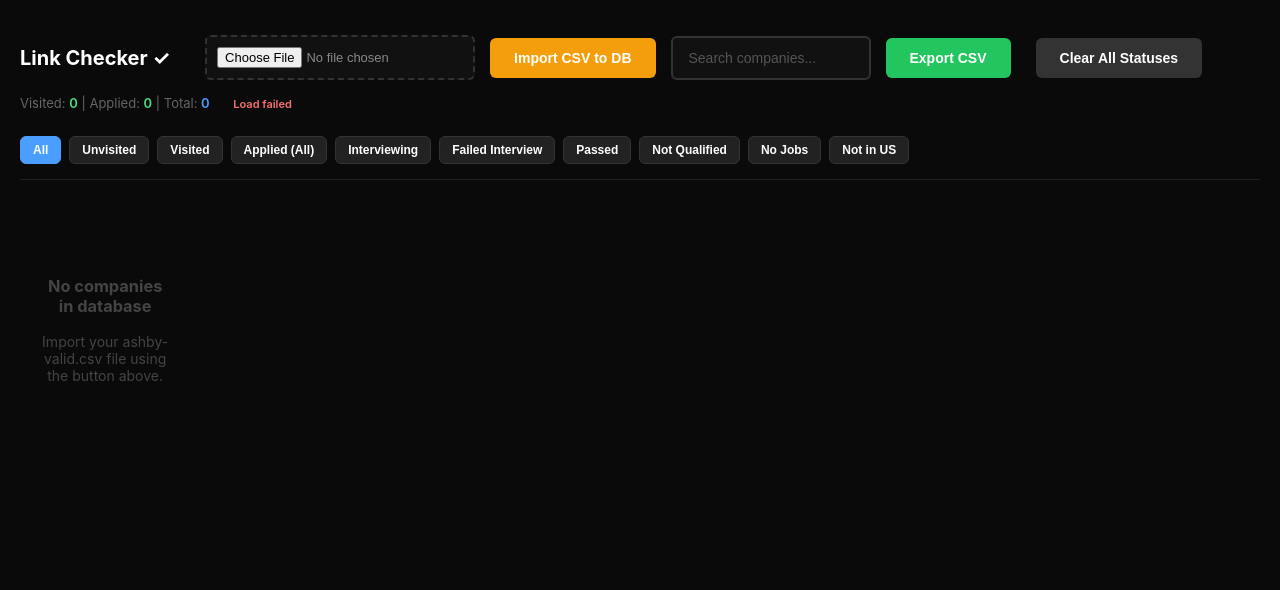
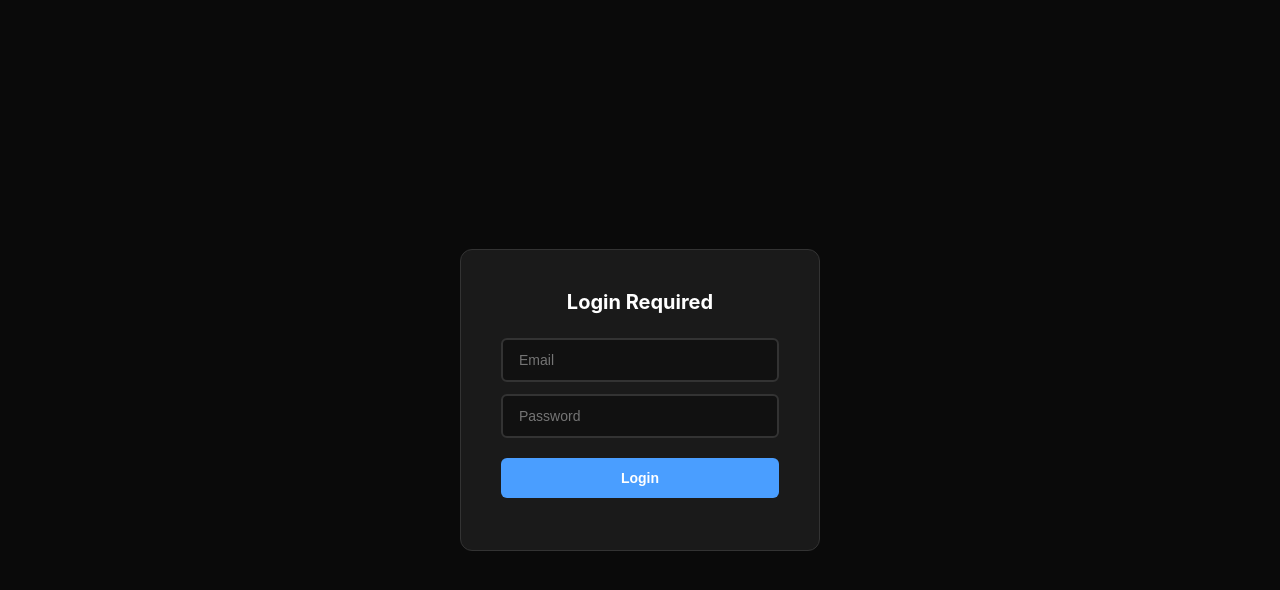
Before and after one commit to anthonyguzzardo/link-checker, a website: page index.html in a window 1280 px wide. Drawn offline with nearby package versions, Linux system fonts and the light colour scheme; no server answers.

Commit message:
auth everywhere

```diff
--- a/index.html
+++ b/index.html
@@ -159,16 +159,81 @@
         .sync-status.syncing { color: #4a9eff; }
         .sync-status.error { color: #f87171; }
         .sync-status.success { color: #4ade80; }
+
+        /* Auth styles */
+        .auth-overlay {
+            position: fixed;
+            inset: 0;
+            background: #0a0a0a;
+            display: flex;
+            align-items: center;
+            justify-content: center;
+            z-index: 9999;
+        }
+        .auth-box {
+            background: #1a1a1a;
+            border: 1px solid #333;
+            border-radius: 12px;
+            padding: 40px;
+            width: 100%;
+            max-width: 360px;
+        }
+        .auth-box h2 {
+            margin: 0 0 24px 0;
+            font-size: 20px;
+            text-align: center;
+        }
+        .auth-box input {
+            width: 100%;
+            padding: 12px 16px;
+            font-size: 14px;
+            border: 2px solid #333;
+            border-radius: 6px;
+            background: #111;
+            color: #fff;
+            outline: none;
+            margin-bottom: 12px;
+        }
+        .auth-box input:focus { border-color: #4a9eff; }
+        .auth-box button {
+            width: 100%;
+            padding: 12px;
+            margin-top: 8px;
+        }
+        .auth-error {
+            color: #f87171;
+            font-size: 13px;
+            text-align: center;
+            margin-top: 12px;
+        }
+        .logout-btn {
+            background: #333;
+            padding: 8px 16px;
+            font-size: 12px;
+        }
+        .logout-btn:hover { background: #444; }
     </style>
 </head>
 <body>
-    <div class="header">
+    <!-- Auth Overlay -->
+    <div class="auth-overlay" id="auth-overlay">
+        <div class="auth-box">
+            <h2>Login Required</h2>
+            <input type="email" id="auth-email" placeholder="Email">
+            <input type="password" id="auth-password" placeholder="Password">
+            <button id="auth-submit">Login</button>
+            <div class="auth-error" id="auth-error"></div>
+        </div>
+    </div>
+
+    <div class="header" id="main-header" style="display: none;">
         <h1>Link Checker ✓</h1>
         <input type="file" id="csv-file" accept=".csv,.txt" title="Import companies from CSV">
         <button id="import-csv" class="import-btn">Import CSV to DB</button>
         <input type="text" id="search" placeholder="Search companies...">
         <button id="export" class="export-btn">Export CSV</button>
         <button id="clear" class="clear-btn">Clear All Statuses</button>
+        <button id="logout" class="logout-btn">Logout</button>
         <div class="stats">
             Visited: <span id="clicked-count">0</span> |
             Applied: <span id="applied-count">0</span> |
@@ -189,7 +254,7 @@
         </div>
     </div>
 
-    <div class="grid" id="grid">
+    <div class="grid" id="grid" style="display: none;">
         <div class="loading">Connecting to database...</div>
     </div>
 
@@ -204,6 +269,79 @@
         // Initialize Supabase client
         const { createClient } = supabase;
         const db = createClient(SUPABASE_URL, SUPABASE_ANON_KEY);
+
+        // ============================================
+        // AUTHENTICATION
+        // ============================================
+        const authOverlay = document.getElementById('auth-overlay');
+        const authEmail = document.getElementById('auth-email');
+        const authPassword = document.getElementById('auth-password');
+        const authSubmit = document.getElementById('auth-submit');
+        const authError = document.getElementById('auth-error');
+        const mainHeader = document.getElementById('main-header');
+        const logoutBtn = document.getElementById('logout');
+
+        let appInitialized = false;
+        function showApp() {
+            authOverlay.style.display = 'none';
+            mainHeader.style.display = 'flex';
+            document.getElementById('grid').style.display = 'grid';
+            if (!appInitialized) {
+                appInitialized = true;
+                init(); // Initialize the app after login
+            }
+        }
+
+        function showLogin() {
+            authOverlay.style.display = 'flex';
+            mainHeader.style.display = 'none';
+            document.getElementById('grid').style.display = 'none';
+        }
+
+        // Check for existing session on load
+        db.auth.getSession().then(({ data: { session } }) => {
+            if (session) {
+                showApp();
+            } else {
+                showLogin();
+            }
+        });
+
+        // Listen for auth changes
+        db.auth.onAuthStateChange((event, session) => {
+            if (session) {
+                showApp();
+            } else {
+                showLogin();
+            }
+        });
+
+        // Login handler
+        authSubmit.addEventListener('click', async () => {
+            authError.textContent = '';
+            const email = authEmail.value.trim();
+            const password = authPassword.value;
+
+            if (!email || !password) {
+                authError.textContent = 'Please enter email and password';
+                return;
+            }
+
+            const { error } = await db.auth.signInWithPassword({ email, password });
+            if (error) {
+                authError.textContent = error.message;
+            }
+        });
+
+        // Enter key to submit
+        authPassword.addEventListener('keydown', (e) => {
+            if (e.key === 'Enter') authSubmit.click();
+        });
+
+        // Logout handler
+        logoutBtn.addEventListener('click', async () => {
+            await db.auth.signOut();
+        });
 
         // ============================================
         // DOM ELEMENTS
@@ -786,8 +924,7 @@
             }
         }
 
-        // Start the app
-        init();
+        // App is started by showApp() after successful login
     </script>
 </body>
 </html>
```
